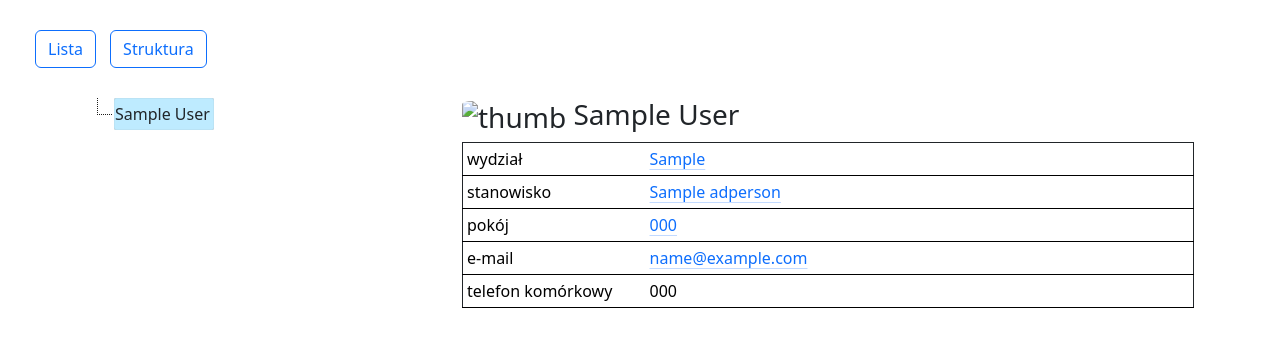
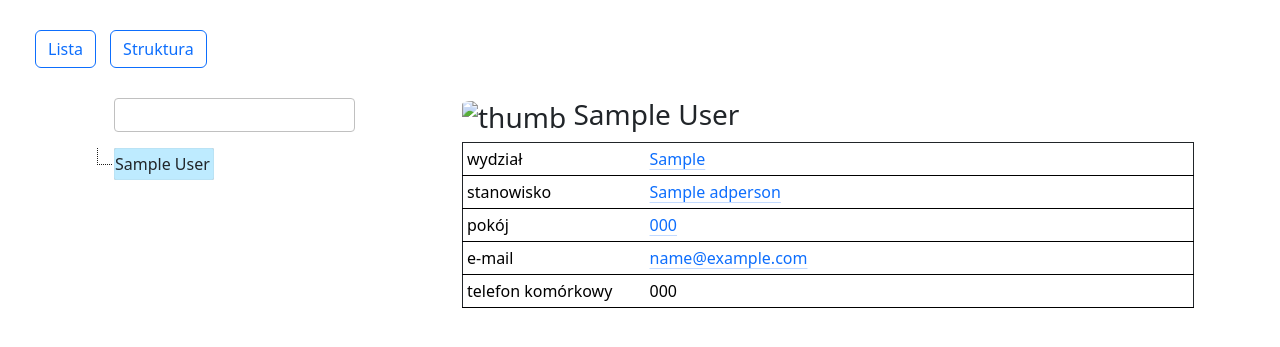
Before and after one commit to rpostek/privilege, a Django app: page /staff/tree/1/ in a window 1280 px wide. Shown: the top 347 px of the page. Run offline with Django 4.2, Linux system fonts and the light colour scheme; tables that the repository leaves empty hold one stand-in row (Sample ...); some libraries are stand-ins or nearby versions.

Commit message:
add search to tree view

```diff
--- a/sysusers/templates/staff/tree.html
+++ b/sysusers/templates/staff/tree.html
@@ -6,7 +6,10 @@ Struktura Urzędu
 
 {% block content %}
 <div class="row">
-<div id="tree" class="col-sm-4">
+  <div class="col-sm-4">
+  <input type="text" id="tree_q" value="" class="input" style="margin:0em auto 1em 2em; display:block; padding:4px; border-radius:4px; border:1px solid silver;" />
+    <div id="tree">
+    </div>
 </div>
 <div id="person_detail" class="col-sm">
 </div>
@@ -15,7 +18,9 @@ Struktura Urzędu
   <script src="https://cdnjs.cloudflare.com/ajax/libs/jstree/3.2.1/jstree.min.js"></script>
   <script>
   $(function () {
-    $('#tree').jstree({ 'core' : {
+    $('#tree').jstree({
+    "plugins" : [ "search" ],
+    'core' : {
       "themes" : {
         "variant" : "large",
         "icons" : false
@@ -36,6 +41,15 @@ Struktura Urzędu
     });
 
 
+var to = false;
+  $('#tree_q').keyup(function () {
+    if(to) { clearTimeout(to); }
+    to = setTimeout(function () {
+      var v = $('#tree_q').val();
+      $('#tree').jstree(true).search(v);
+    }, 250);
+  });
+
 
   });
 
```
Also changed, not shown: sysusers/templates/staff/person_detail_table.html (+9 -4 lines).
